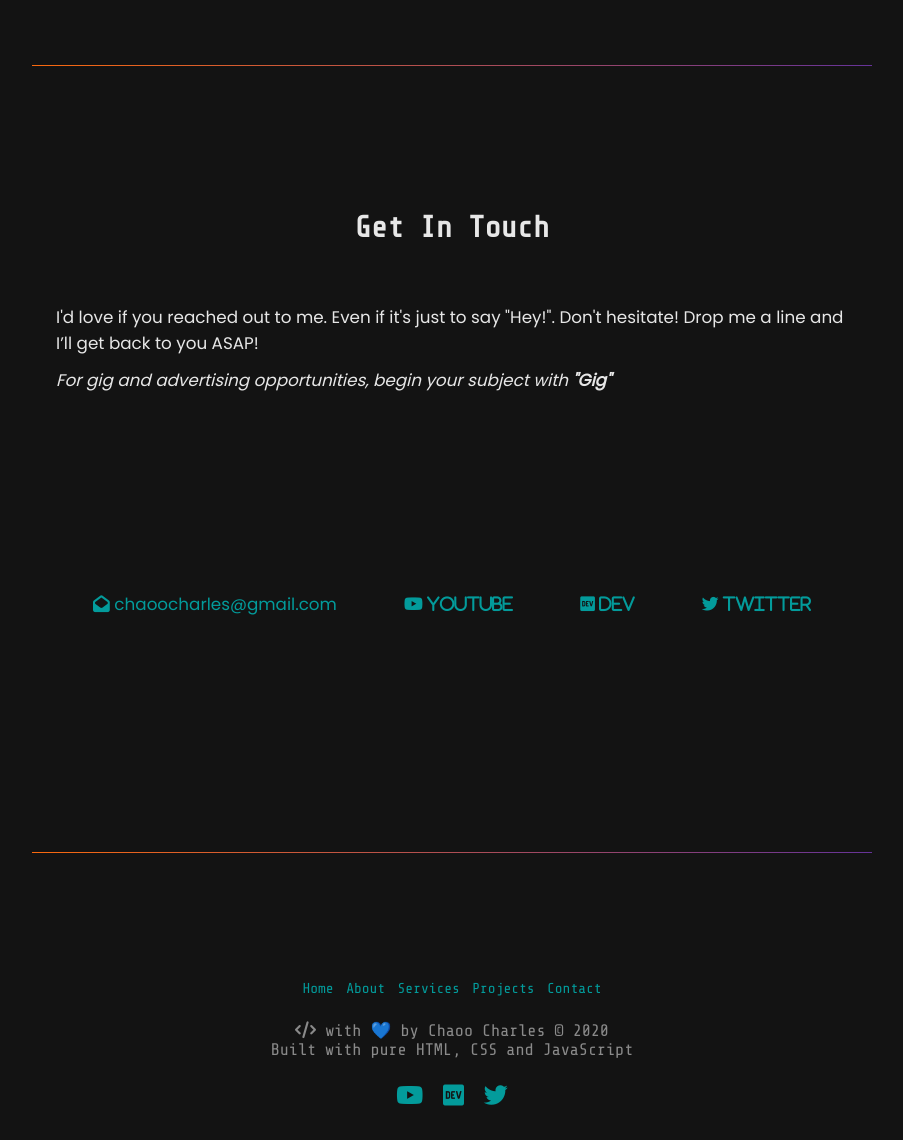
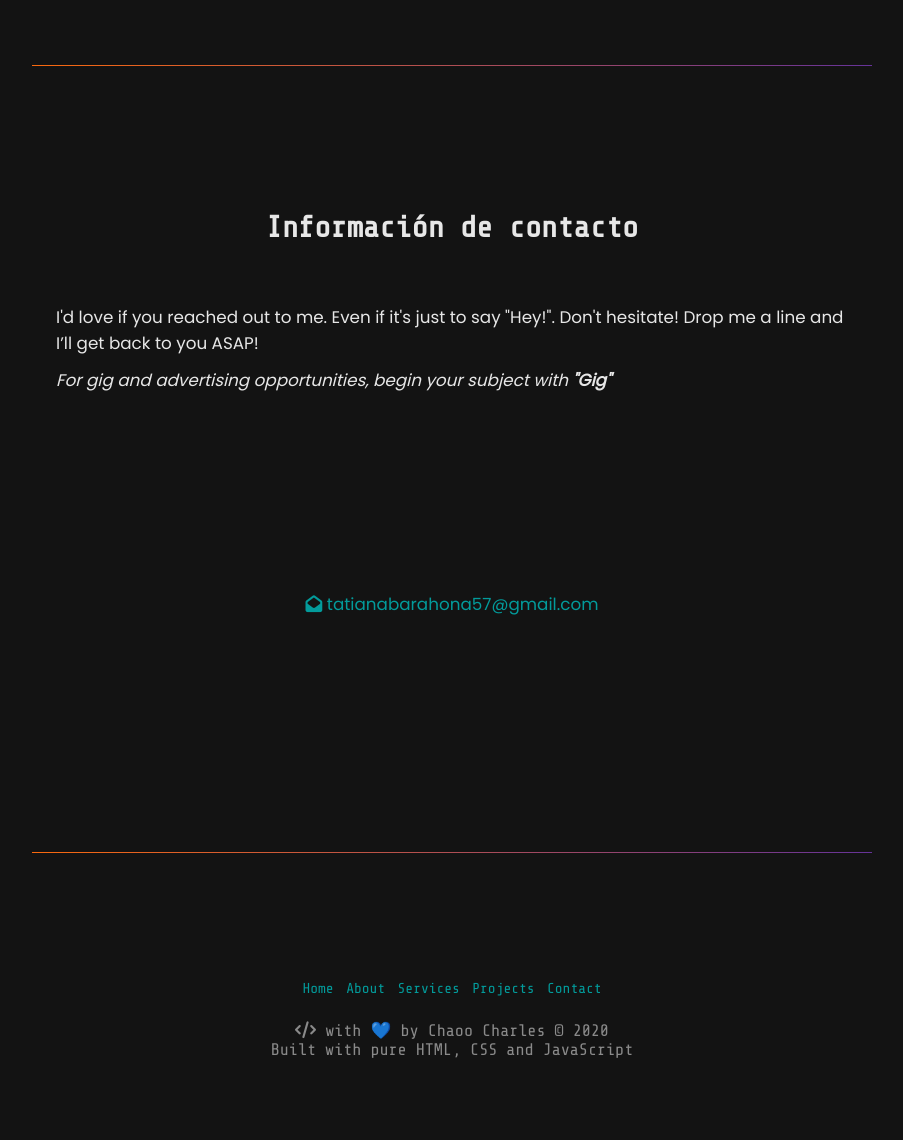
Before and after one commit to TatiBarah/tarea-2-Portfolio, a Flask app: page / in a window 1280 px wide. Shown: the part 3707-4847 px from the top of the page, without its empty margins (188-1091 px from the left). After the commit the page ends 4765 px from the top, so only its background shows below. Run offline with Flask 2, Linux system fonts and the light colour scheme; some libraries are stand-ins or nearby versions.

Commit message:
Primera edición

```diff
--- a/templates/index.html
+++ b/templates/index.html
@@ -69,8 +69,8 @@
     <section id="landing-page" class="landing-page">
       <div class="container">
         <div class="main-message">
-          <h2>Balbino Aylagas</h2>
-          <h3>{Front-End Web Developer}</h3>
+          <h2>Tatiana Barahona</h2>
+          <h3>{Ingeniería de Negocios}</h3>
           <p>Html . CSS . JavaScript . React . Gatsby</p>
           <div class="intro-btn">
             <div class="cta">
@@ -123,7 +123,7 @@
     <section id="services" class="services">
       <div class="container">
         <div class="title-heading">
-          <h2>DIGITIZE YOUR BUSINESS</h2>
+          <h2>Historial académico</h2>
           <p>
             i will help you to create a remarkable first impression with
             creative designs
@@ -169,7 +169,7 @@
 
     <section id="projects" class="projects">
       <div class="title-heading">
-        <h2>PROJECTS</h2>
+        <h2>Trabajo comunitario</h2>
         <p>these are some of my recent projects</p>
       </div>
       <div class="project-item">
@@ -228,7 +228,7 @@
 
 
     <section id="contact" class="contact">
-      <h2>Get In Touch</h2>
+      <h2>Información de contacto</h2>
       <p>
         I'd love if you reached out to me. Even if it's just to say "Hey!".
         Don't hesitate! Drop me a line and I’ll get back to you ASAP!
@@ -239,16 +239,8 @@
       </p>
       <div class="container">
         <p>
-          <a href="mailto:chaoocharles@gmail.com"><i class="fas fa-envelope-open"></i> chaoocharles@gmail.com</a>
-        </p>
-        <p>
-          <a href="#" target="_blank"><i class="fab fa-youtube"> YouTube</i></a>
-        </p>
-        <p>
-          <a href="#" target="_blank"><i class="fab fa-dev"> Dev</i></a>
-        </p>
-        <p>
-          <a href="#" target="_blank"><i class="fab fa-twitter"> Twitter</i></a>
+          <a href="mailto:tatianabarahona57@gmail.com"><i class="fas fa-envelope-open"></i>
+            tatianabarahona57@gmail.com</a>
         </p>
       </div>
       <hr />
@@ -268,11 +260,6 @@
         </p>
         <p>Built with pure HTML, CSS and JavaScript</p>
       </div>
-      <div class="footer-social">
-        <a href="#" target="_blank"><i class="fab fa-youtube"></i></a>
-        <a href="#" target="_blank"><i class="fab fa-dev"></i></a>
-        <a href="#" target="_blank"><i class="fab fa-twitter"></i></a>
-      </div>
     </footer>
 
   </main>
```
